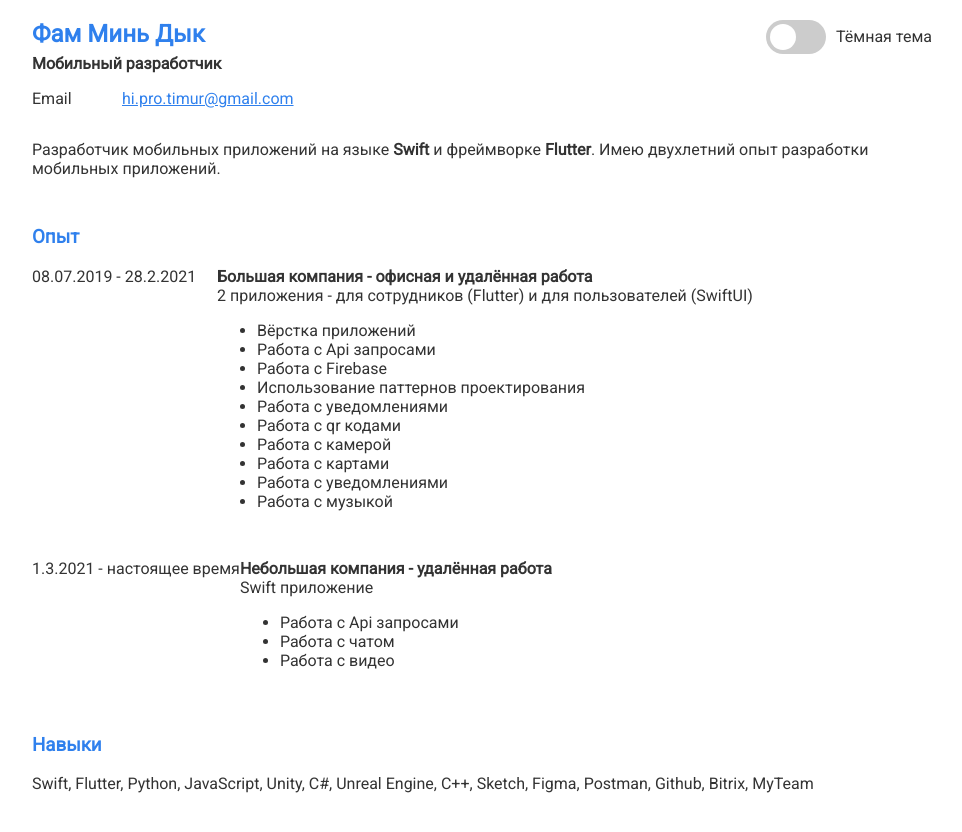
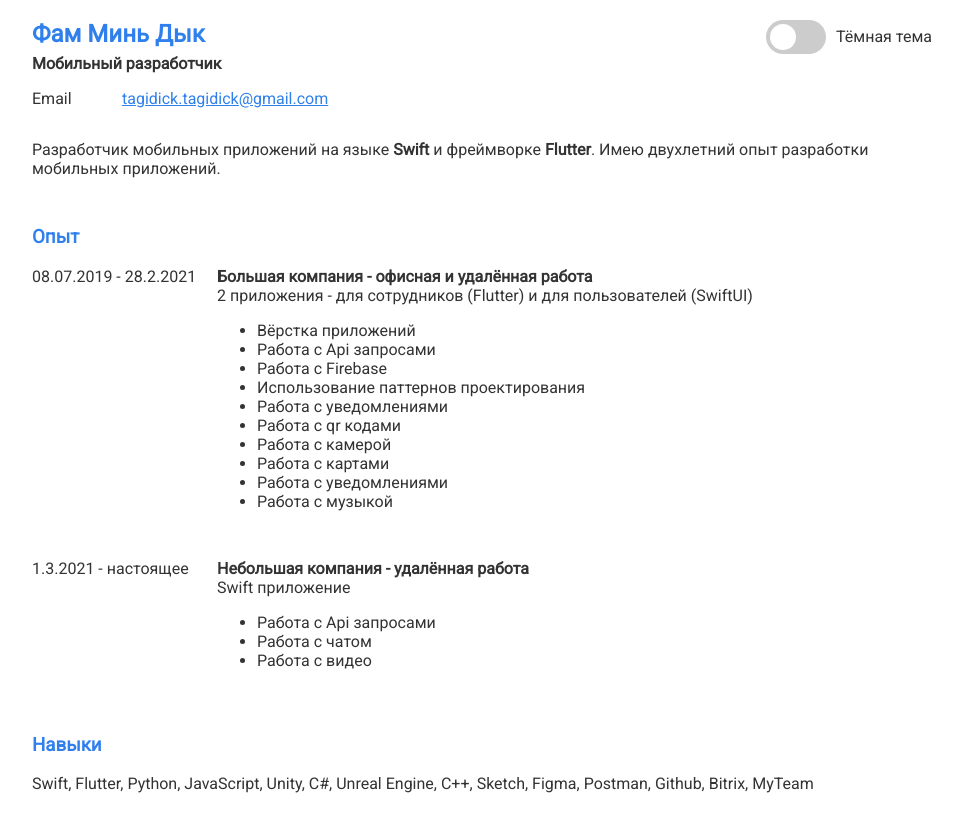
Before and after one commit to TagidickTagidick/TagidickTagidick.github.io, a plain HTML site: page index.html in a window 1280 px wide. Shown: the whole page, without its empty margins (158-1120 px from the left). Drawn offline with Linux system fonts and the light colour scheme.

Commit message:
Надеюсь итоговый вариант

```diff
--- a/index.html
+++ b/index.html
@@ -28,7 +28,7 @@
             Email
           </div>
           <div class="contact__value">
-            <a href="tagidick.tagidick@gmail.com">hi.pro.timur@gmail.com</a>
+            <a href="mailto:hi.pro.timur@gmail.com">tagidick.tagidick@gmail.com</a>
           </div>
         </div>
       </div>
@@ -64,7 +64,7 @@
       </div>
       <div class="experience">
         <div class="experience__date">
-          1.3.2021 - настоящее время
+          1.3.2021 - настоящее
         </div>
 
         <div class="experience__description">
```
